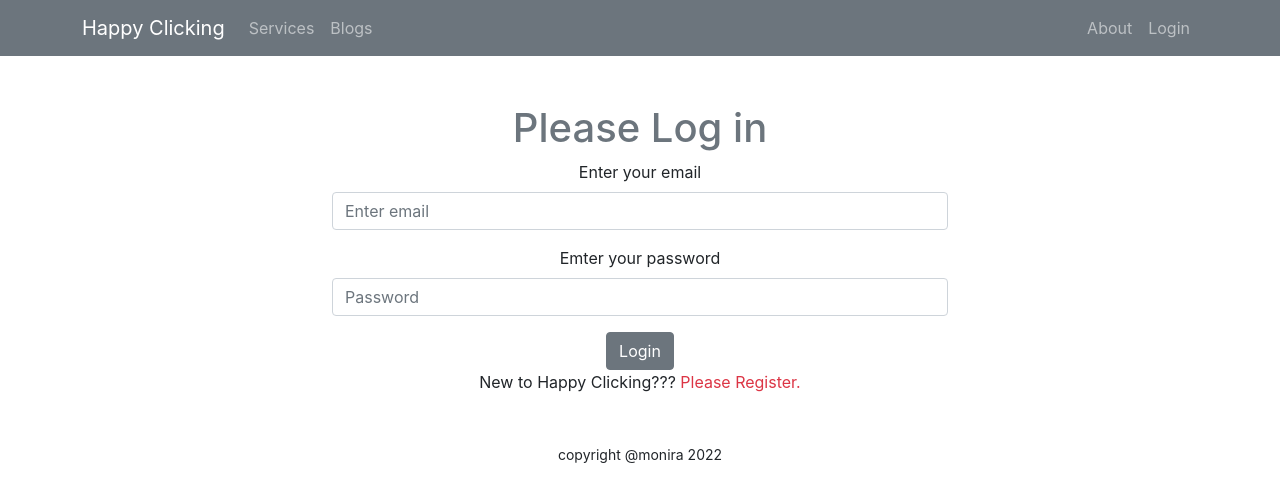
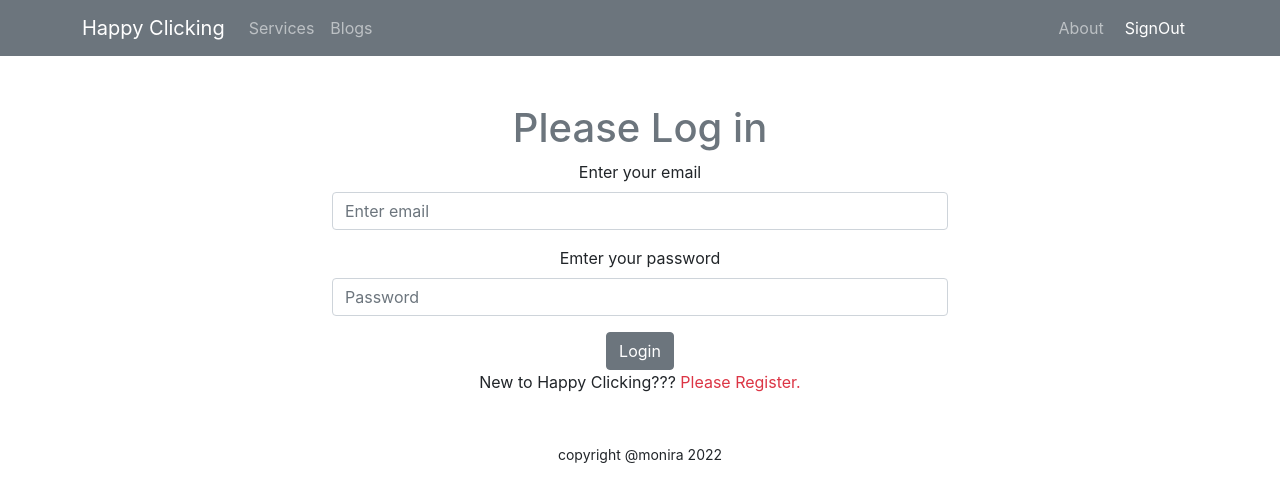
Before and after one commit to monira-jahan-tania/independent-service-provider-camera, a React (Create React App) app: page /login in a window 1280 px wide. Shown: the top 502 px of the page. Built offline with nearby package versions, Linux system fonts and the light colour scheme; no server answers; sample sign-in values are in the browser's storage.

Commit message:
singout and requiredauth complete

```diff
--- a/src/App.js
+++ b/src/App.js
@@ -8,6 +8,8 @@ import Home from './components/Home/Home/Home';
 import Footer from './components/Shared/Footer/Footer';
 import Register from './components/Register/Register';
 import ServiceDetails from './components/ServiceDetails/ServiceDetails';
+import RequireAuth from './components/RequireAuth/RequireAuth';
+import Checkout from './components/Checkout/Checkout';
 
 function App() {
   return (
@@ -20,6 +22,11 @@ function App() {
         <Route path='/about' element={<About />}></Route>
         <Route path='/login' element={<Login />}></Route>
         <Route path='/register' element={<Register />}></Route>
+        <Route path='/checkout' element={
+          <RequireAuth>
+            <Checkout />
+          </RequireAuth>
+        }></Route>
       </Routes>
       <Footer></Footer>
     </div>
--- a/src/components/Home/Service/Service.js
+++ b/src/components/Home/Service/Service.js
@@ -15,7 +15,7 @@ const Service = ({ service }) => {
             <img className='w-100' src={img} alt="" />
             <h2>{name}</h2>
             <p>Price: {price}</p>
-            <button onClick={() => navigateToServiceDetail(id)} className='btn btn-secondary'>Book {name}</button>
+            <button onClick={() => navigateToServiceDetail(id)} className='btn btn-secondary'>Book for {name}</button>
 
         </div>
     );
--- /dev/null
+++ b/src/components/RequireAuth/RequireAuth.js
@@ -0,0 +1,15 @@
+import React from 'react';
+import { useAuthState } from 'react-firebase-hooks/auth';
+import { Navigate, useLocation } from 'react-router-dom';
+import auth from '../../firebase.init';
+
+const RequireAuth = ({ children }) => {
+    const [user, loading] = useAuthState(auth);
+    const location = useLocation();
+    if (!user) {
+        return (<Navigate to="/login" state={{ from: location }} replace />);
+    }
+    return children;
+};
+
+export default RequireAuth;
--- a/src/components/ServiceDetails/ServiceDetails.js
+++ b/src/components/ServiceDetails/ServiceDetails.js
@@ -7,7 +7,7 @@ const ServiceDetails = () => {
         <div>
             <h1>welcome to details: {serviceId}</h1>
             <Link to='/checkout'>
-                <button className='btn btn-primary'>Proceed to checkout</button>
+                <button className='btn btn-secondary'>Proceed to checkout</button>
             </Link>
         </div>
     );
--- a/src/components/Shared/Header/Header.js
+++ b/src/components/Shared/Header/Header.js
@@ -1,8 +1,16 @@
+import { signOut } from 'firebase/auth';
 import React from 'react';
 import { Container, Nav, Navbar } from 'react-bootstrap';
+import { useAuthState } from 'react-firebase-hooks/auth';
 import { Link } from 'react-router-dom';
+import auth from '../../../firebase.init';
 
 const Header = () => {
+    const [user] = useAuthState(auth);
+
+    const handleSignOut = () => {
+        signOut(auth);
+    }
     return (
         <div>
             <Navbar sticky="top" collapseOnSelect expand="lg" bg="secondary" variant="dark">
@@ -16,9 +24,13 @@ const Header = () => {
                         </Nav>
                         <Nav>
                             <Nav.Link as={Link} to='about'>About</Nav.Link>
-                            <Nav.Link eventKey={2} as={Link} to='Login'>
-                                Login
-                            </Nav.Link>
+                            {
+                                user ?
+                                    <button className='btn btn-link text-white text-decoration-none' onClick={handleSignOut}>SignOut</button>
+                                    :
+                                    <Nav.Link as={Link} to="login">
+                                        Login
+                                    </Nav.Link>}
                         </Nav>
                     </Navbar.Collapse>
                 </Container>
```
